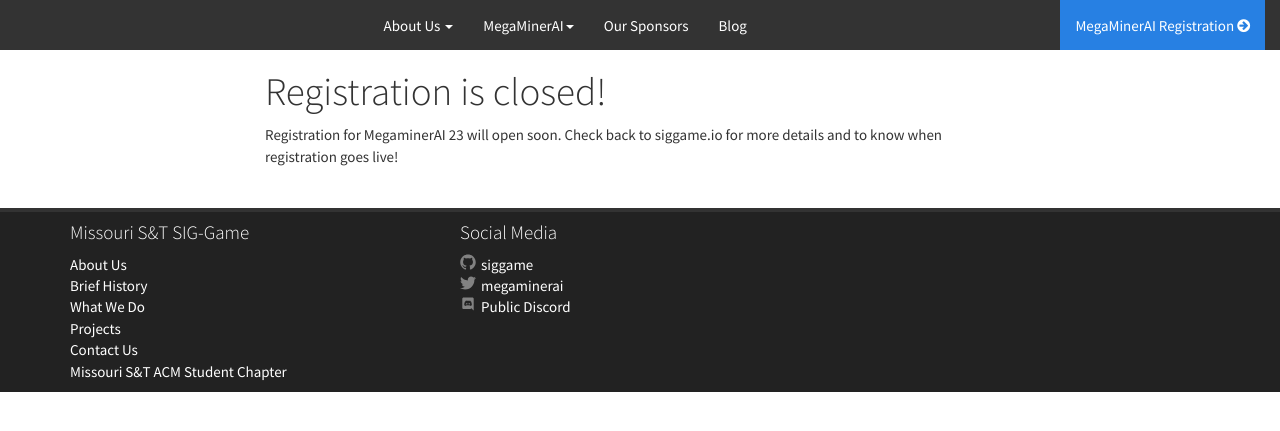
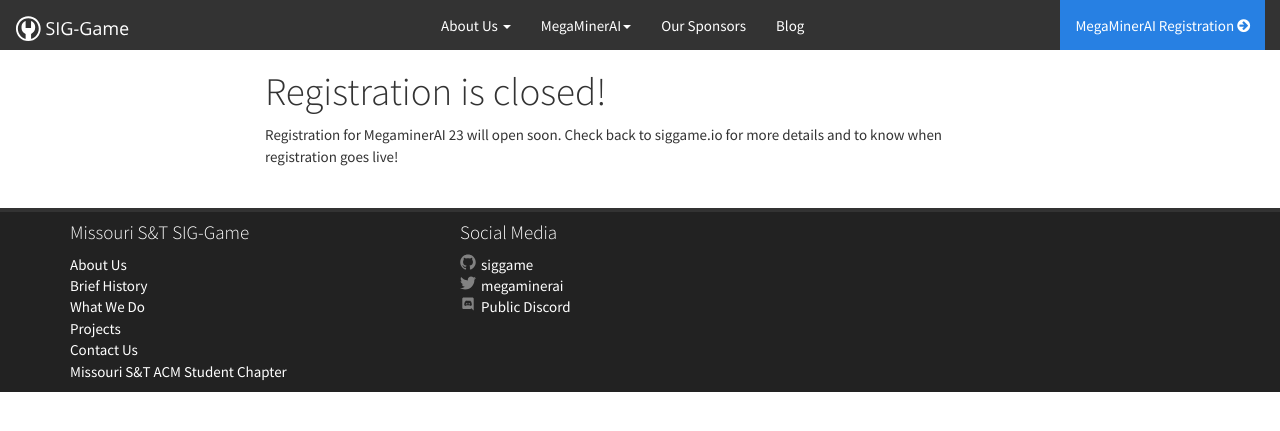
Before and after one commit to siggame/siggame.github.io, a Jekyll site: the page built from registration.md, in a window 1280 px wide. Shown: the top 431 px of the page. Built offline with Jekyll 4.4.1, drawn with Linux system fonts in a browser that asks for light colours; nearby versions of some CDN libraries.

Commit message:
Update navbar.html

```diff
--- a/_includes/navbar.html
+++ b/_includes/navbar.html
@@ -8,7 +8,7 @@
           <span class="icon-bar"></span>
         </button>
       <a href="/" title="ACM-Game" class="navbar-brand" rel="home">
-        <img src="{{ site.static_url }}img/newlogo.svg" alt="ACM-Game" class="img-responsive" />
+        <img src="{{ site.static_url }}img/brand.svg" alt="ACM-Game" class="img-responsive" />
       </a>
     </div>
 
```
